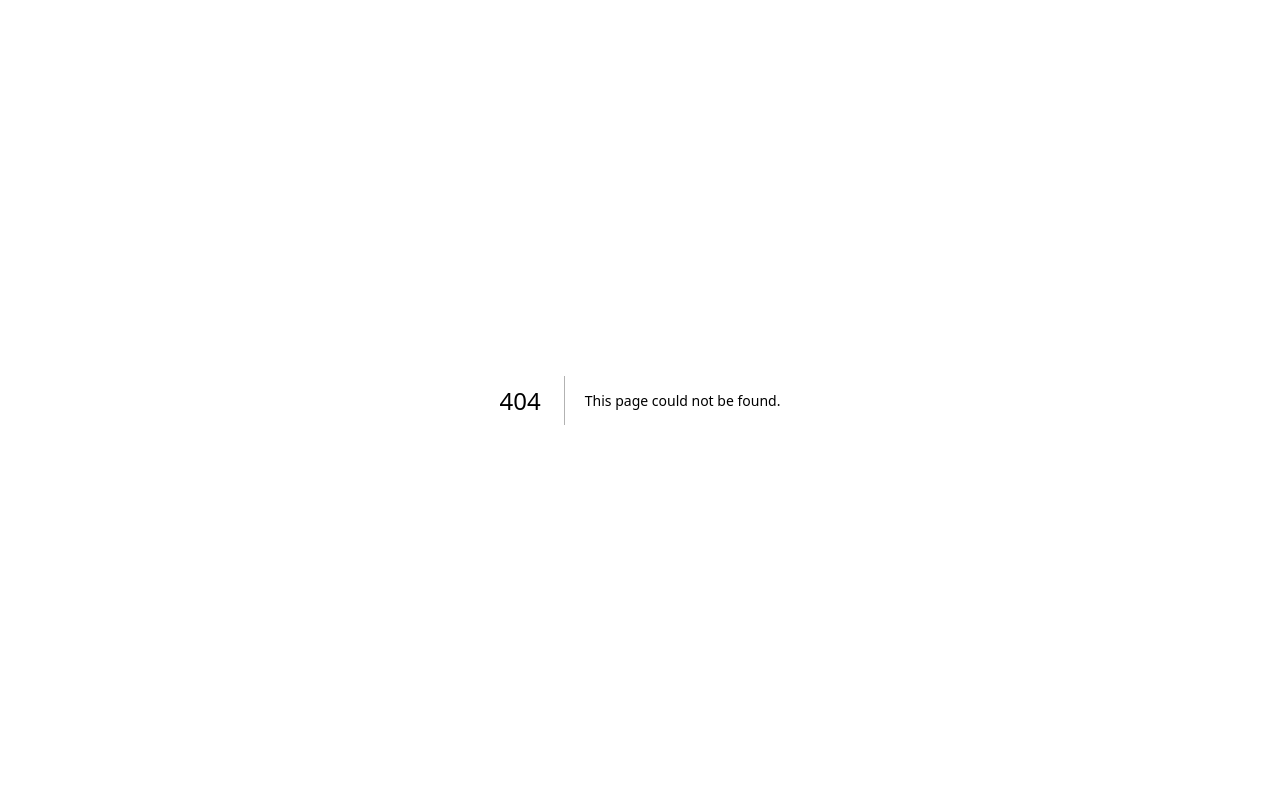
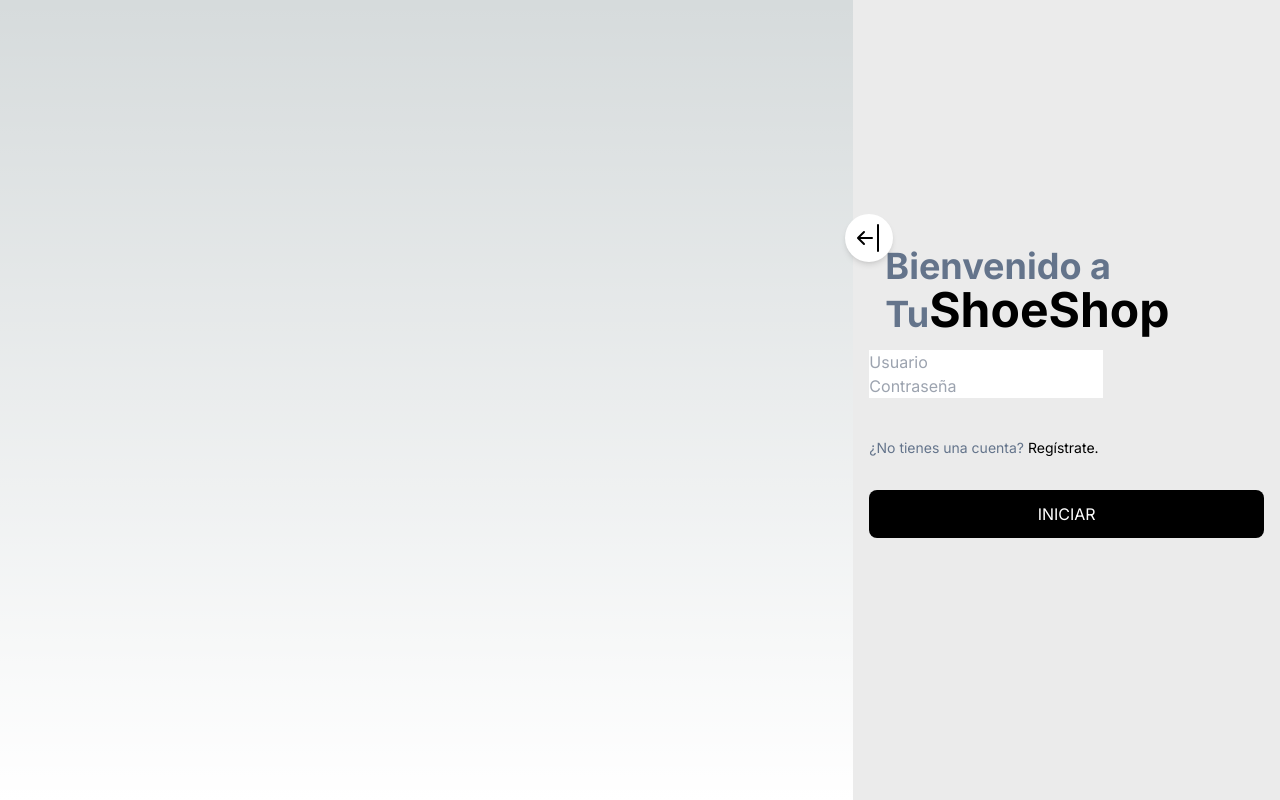
Before and after one commit to LuisAlomia/tuShoeShop, a Next.js app: page /login in a window 1280 px wide. Before the commit this address had no page. Built offline with nearby package versions, Linux system fonts and the light colour scheme.

Commit message:
feat(login): add pages and component Form

```diff
--- /dev/null
+++ b/src/app/login/components/Form.tsx
@@ -0,0 +1,83 @@
+import Link from "next/link";
+import { useForm, SubmitHandler } from "react-hook-form";
+
+type Inputs = {
+  username: string;
+  password: string;
+};
+
+const Form = () => {
+  const {
+    register,
+    handleSubmit,
+    formState: { errors },
+  } = useForm<Inputs>();
+
+  const submit: SubmitHandler<Inputs> = (data) => {
+    console.log(data);
+  };
+
+  return (
+    <form onSubmit={handleSubmit(submit)} className="p-4">
+      <div>
+        <input
+          type="text"
+          placeholder="Usuario"
+          className="input"
+          {...register("username", {
+            required: "El campo usuario es requerido",
+          })}
+        />
+        {errors.username && (
+          <p className="text-red-500 text-xs" role="alert">
+            {errors.username?.message}
+          </p>
+        )}
+      </div>
+
+      <div>
+        <input
+          type="password"
+          placeholder="Contraseña"
+          className="input"
+          {...register("password", {
+            required: "El campo contraseña es requerido",
+          })}
+        />
+        {errors.password && (
+          <p className="text-red-500 text-xs" role="alert">
+            {errors.password?.message}
+          </p>
+        )}
+      </div>
+
+      <p className="text-slate-500 mt-10 text-sm">
+        ¿No tienes una cuenta?{" "}
+        <Link
+          href={"/register"}
+          className="text-black hover:text-slate-600 cursor-pointer"
+        >
+          Regístrate.
+        </Link>
+      </p>
+
+      {/* {resultFech === 404 ||
+            (active === false && (
+              <p className="pl-1 text-xs text-rose-500">
+                el usuario no se encuentra registrado
+              </p>
+            ))}
+          {resultFech === 400 && (
+            <p className="pl-1 text-xs text-rose-500">
+              el usuario o contraseña son incorrectos
+            </p>
+          )} */}
+
+      <button className="w-full bg-black hover:bg-[#2b2b2b] p-3 rounded-lg border-transparent mt-8 text-white uppercase">
+        Iniciar
+      </button>
+    </form>
+  );
+};
+
+export default Form;
--- /dev/null
+++ b/src/app/login/page.tsx
@@ -0,0 +1,35 @@
+"use client";
+
+import Link from "next/link";
+import Form from "./components/Form";
+import Image from "next/image";
+import arrowSvg from "../../../public/svg/arrow.svg";
+
+const Login = () => {
+  return (
+    <main className="h-screen flex-col lg:flex lg:flex-row">
+      <section className="lg:w-full lg:h-screen image-login"></section>
+      <section
+        className={`hero w-full flex flex-shrink-0 h-full flex-col justify-center lg:w-1/3 lg:bg-[#ebebeb]`}
+      >
+        <h4 className="text-4xl px-[2rem] cursor-default font-bold text-slate-500 relative">
+          <button className="flex justify-center items-center rounded-full bg-white hover:bg-[#dddddd] w-12 h-12 p-1 ml-[-2.5rem] cursor-pointer absolute left-[2rem] top-[-2rem] shadow-md">
+            <Link href={"/"} className="">
+              <Image src={arrowSvg} alt="arrow" className="w-8" />
+            </Link>
+          </button>
+          <p>Bienvenido a</p>
+          <span>
+            Tu
+            <span className="text-black text-5xl">ShoeShop</span>
+          </span>
+        </h4>
+        <div className="form">
+          <Form />
+        </div>
+      </section>
+    </main>
+  );
+};
+
+export default Login;
```
